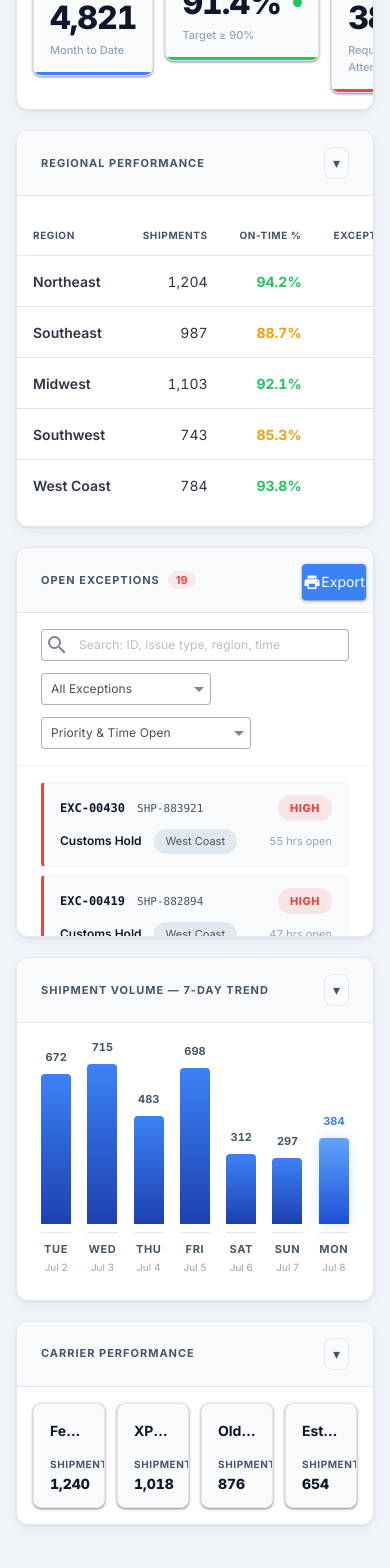
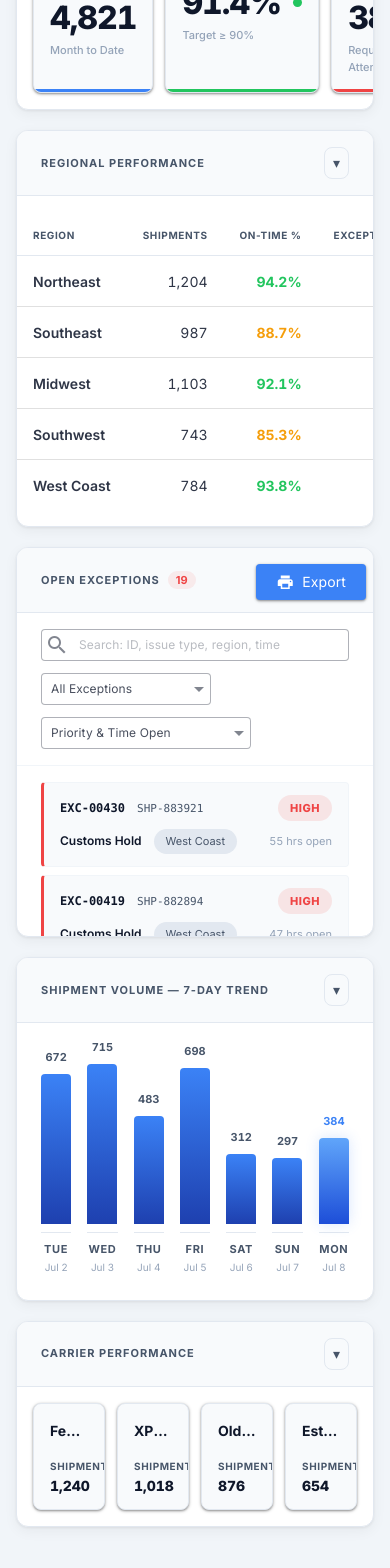
Before and after one commit to jerm-cowan/my-dashboard, a Vue app: page / in a window 390 px wide. Shown: the part 220-1788 px from the top of the page. Built offline with nearby package versions, Linux system fonts and the light colour scheme.

Commit message:
Refactor CarrierGrid component: align on-time percentage and trend arrow in a single row for improved layout. Adjust some expand/collapse issues with sections. Update content height adjustments for better responsiveness. Updates to color semantic mapping and uses to properly reflect.

```diff
--- a/src/assets/main.css
+++ b/src/assets/main.css
@@ -301,10 +301,10 @@ body {
   gap: var(--section-gap) !important;
   align-items: stretch;
   /*
-    Explicit height so both sections match and the exceptions feed can use
-    flex-fill to scroll within the bounded space, mirroring the old build.
+    No fixed height here — the Exceptions section card owns the height at
+    ≥1280px (see the @media (min-width: 1280px) block below). This lets the
+    row collapse naturally when sections are collapsed.
   */
-  height: 500px;
 }
 
 /*
@@ -373,8 +373,18 @@ body {
   bottom: var(--sp-6) !important;
   right: var(--sp-6) !important;
   z-index: 100;
+  /* Restore side padding stripped by the global CSS reset */
+  padding-inline: var(--sp-5) !important;
 }
 
+/*
+  Vuetify renders prepend-icon inside .v-btn__prepend. The global margin:0
+  reset removes the default gap between the icon and the label text.
+  margin-inline-end is the Vuetify-standard logical property for this gap.
+*/
+.print-fab .v-btn__prepend {
+  margin-inline-end: var(--sp-2) !important;
+}
 
 
 /* ============================================================
@@ -503,6 +513,19 @@ body {
    Gated to ≥1280px so stacked sections use the standard up/down caret.
    ──────────────────────────────────────────────────────────────────────────── */
 @media (min-width: 1280px) {
+  /*
+    Give the Exceptions section card an explicit height so the feed can scroll
+    within a bounded space. This also drives the row height (Regional stretches
+    to match via align-items: stretch on .dashboard__row). Moving the height
+    here (instead of on the row) means the row collapses naturally when sections
+    are collapsed — the :has(.section-content--collapsed) overrides below
+    switch the card to height: auto, letting the row shrink.
+    Specificity: (0,2,0) — intentionally lower than the collapsed overrides
+    (0,3,0) so they always win when a section is collapsed.
+  */
+  .dashboard__col-right .dashboard__section {
+    height: 500px !important;
+  }
   .dashboard__row .dashboard__col-left .section-toggle span {
     transform: rotate(90deg); /* expanded: ◂ points left */
   }
@@ -550,6 +573,27 @@ body {
     z-index: 1;
     box-shadow: var(--shadow-raised);
   }
+
+  /*
+    Collapsed section cards: shrink to just the header instead of keeping the
+    full row height from the Vuetify inline style="height: 100%".
+    Specificity: 2 classes + :has(1 class) = (0,3,0).
+  */
+  .dashboard__col-left .dashboard__section:has(.section-content--collapsed),
+  .dashboard__col-right .dashboard__section:has(.section-content--collapsed) {
+    height: auto !important;
+  }
+
+  /*
+    Drawer-strip exception: when a panel IS the 52px collapsed strip the
+    section card must fill the full column height so the rotated title is
+    visible. This rule has the same specificity as the one above (0,3,0) but
+    is placed later, so source order makes it win for the drawer state.
+  */
+  .dashboard__row--left-collapsed .dashboard__col-left .dashboard__section,
+  .dashboard__row--right-collapsed .dashboard__col-right .dashboard__section {
+    height: 100% !important;
+  }
 }
 
 /* ============================================================
@@ -583,6 +627,12 @@ body {
   */
   display: flex !important;
   flex-direction: column !important;
+  /*
+    CSS Grid stretches all v-col siblings to the tallest row height, but the
+    v-card inside each col only sizes to its own content without height: 100%.
+    This makes every card fill its grid cell so all cards match the tallest.
+  */
+  height: 100%;
   gap: var(--sp-2);
   padding: var(--sp-6) !important;
   background-color: var(--color-surface-raised) !important;
@@ -1198,12 +1248,25 @@ body {
 .carrier-stat-value--danger  { color: var(--color-danger);  }
 .carrier-stat-value--neutral { color: var(--color-text-primary); }
 
+/* Inline row: on-time % and trend arrow sit on the same baseline */
+.carrier-ontime-row {
+  display: flex;
+  align-items: baseline;
+  gap: var(--sp-2);
+}
+
+/*
+  Trend arrow is now inline next to the on-time % value.
+  Sized slightly smaller than the value so it reads as a modifier.
+  Color is applied via carrier-stat-value--{status} (matches the rate),
+  so the arrow always shares the semantic meaning of the number beside it:
+  orange rate → orange arrow, green rate → green arrow.
+*/
 .carrier-trend {
-  margin-left: auto;
-  font-size: var(--font-size-2xl);
+  font-size: var(--font-size-md);
   font-weight: 800;
   line-height: 1;
-  align-self: center;
+  flex-shrink: 0;
 }
 
 /* ============================================================
@@ -1370,10 +1433,7 @@ body {
     font-size: var(--font-size-base);
   }
 
-  /* Carrier trend arrow: scale down */
-  .carrier-trend {
-    font-size: var(--font-size-xl);
-  }
+  /* Carrier trend arrow is now inline — no separate size override needed */
 }
 
 @media (max-width: 600px) {
--- a/src/components/CarrierGrid.vue
+++ b/src/components/CarrierGrid.vue
@@ -45,16 +45,18 @@
               </div>
               <div class="carrier-card__stat">
                 <span class="carrier-stat-label">On-Time</span>
+                <div class="carrier-ontime-row">
                   <span
                     class="carrier-stat-value"
                     :class="`carrier-stat-value--${onTimeRateStatus(carrier.onTimeRate)}`"
                   >{{ carrier.onTimeRate }}%</span>
-              </div>
                   <span
                     class="carrier-trend"
-                :class="`trend--${carrier.trend}`"
+                    :class="`carrier-stat-value--${onTimeRateStatus(carrier.onTimeRate)}`"
                     :aria-label="`Trend: ${trendLabel(carrier.trend)}`"
                   >{{ trendIcon(carrier.trend) }}</span>
+                </div>
+              </div>
             </div>
           </v-card>
         </v-col>
--- a/src/components/ExceptionsFeed.vue
+++ b/src/components/ExceptionsFeed.vue
@@ -211,12 +211,17 @@ const filteredData = computed((): Exception[] => {
   return data
 })
 
-/** Maps a priority value to its Vuetify color name. */
+/** Maps a priority value to its Vuetify color name.
+ *  LOW uses the default/secondary neutral rather than 'success' (green).
+ *  Green means "healthy / no problem" elsewhere in the dashboard; LOW
+ *  exceptions are still open issues — just less urgent — so a muted neutral
+ *  avoids the false-positive signal that green would create.
+ */
 function priorityColor(priority: string): string {
   const map: Record<string, string> = {
     HIGH: 'error',
     MEDIUM: 'warning',
-    LOW: 'success',
+    LOW: 'secondary',
   }
   return map[priority] ?? 'secondary'
 }
```
Lines whose indentation alone changed are shown as unchanged.
